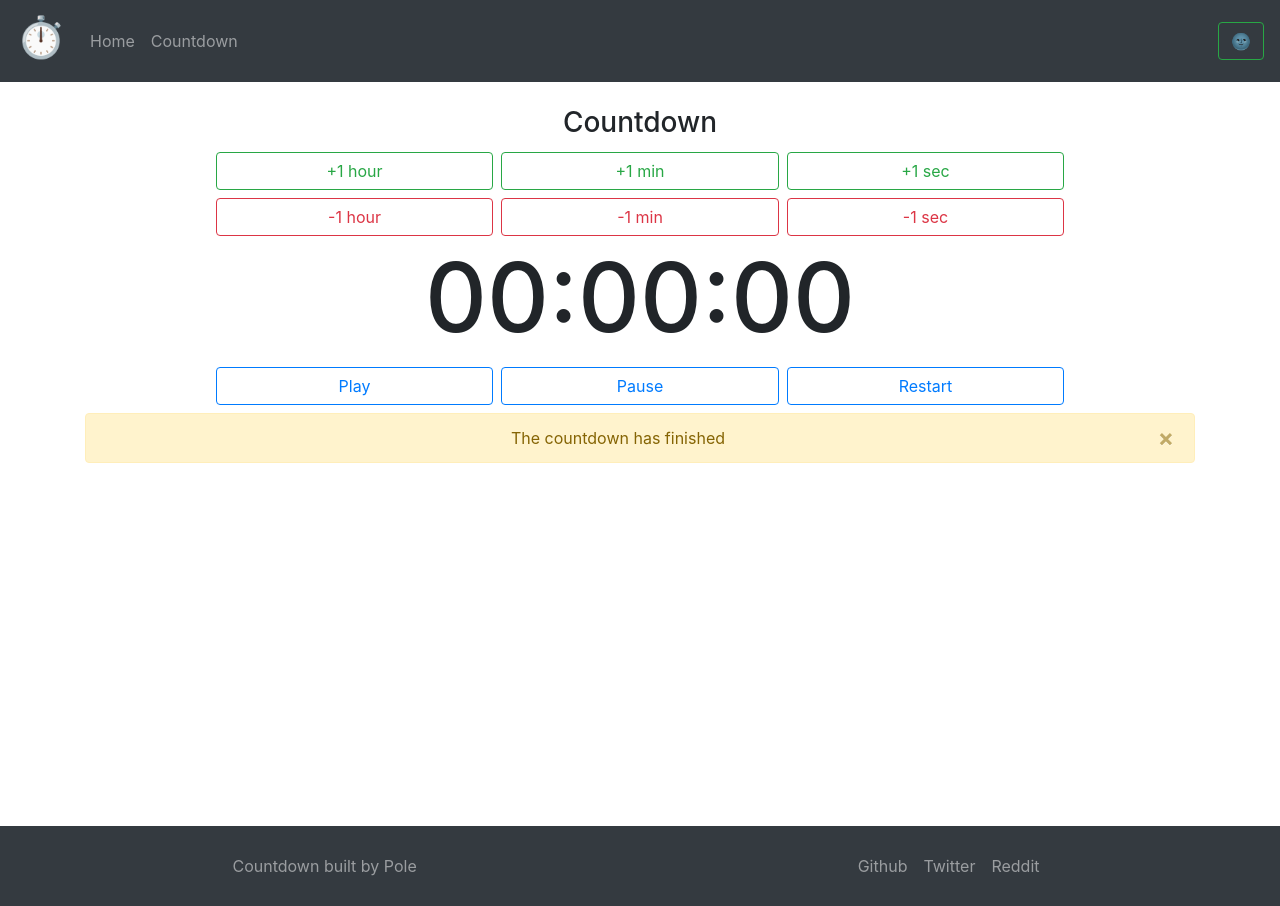
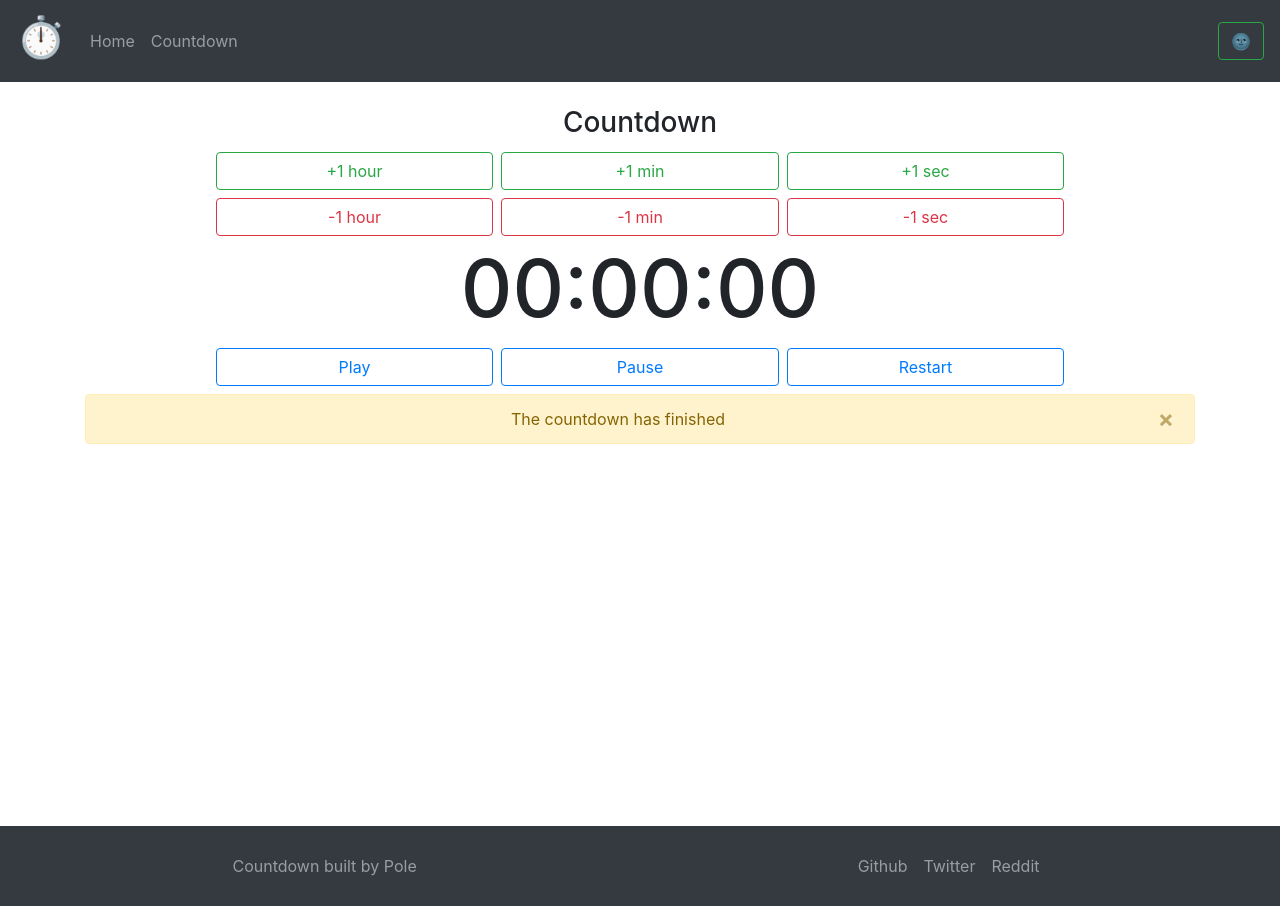
Before and after one commit to Pole11/countdown-react, a React (Create React App) app: page /countdown in a window 1280 px wide. Built offline with nearby package versions, Linux system fonts and the light colour scheme.

Commit message:
changed text size

```diff
--- a/src/components/countdown.component.js
+++ b/src/components/countdown.component.js
@@ -85,7 +85,7 @@ export default class Countdown extends Component {
           <Button className="w-25 m-1" variant="outline-danger" onClick={ () => {this.onChangeTimer('decreaseMinutes')} } >-1 min</Button>
           <Button className="w-25 m-1" variant="outline-danger" onClick={ () => {this.onChangeTimer('decreaseSeconds')} } >-1 sec</Button>
 
-          <h1 style={{fontSize: "6rem"}}>
+          <h1 style={{fontSize: "5rem"}}>
             {("0" + Math.floor((this.state.timerTime / 3600000) % 60)).slice(-2)}
             :
             {("0" + Math.floor((this.state.timerTime / 60000) % 60)).slice(-2)}
```
